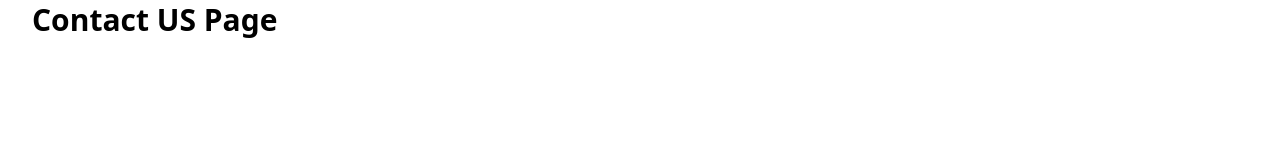
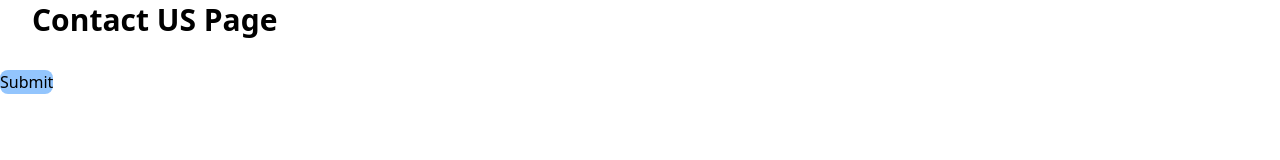
Before and after one commit to LikhithHG/NamasteReact, a React (Vite) app: page /contact in a window 1280 px wide. Shown: the part 126-286 px from the top of the page. Built offline with nearby package versions, Linux system fonts and the light colour scheme.

Commit message:
Testing revision for unit testing done till

```diff
--- a/src/components/Contact.jsx
+++ b/src/components/Contact.jsx
@@ -4,6 +4,9 @@ const Contact = () => {
   return (
     <div>
       <h1 className='font-bold text-3xl p-4 m-4'> Contact US Page</h1>
+      <button className='bg-blue-300 rounded-lg'>
+        Submit
+      </button>
     </div>
   )
 }
```
Also changed, not shown: 1 other file (tests, documents, lock files or other folders).
